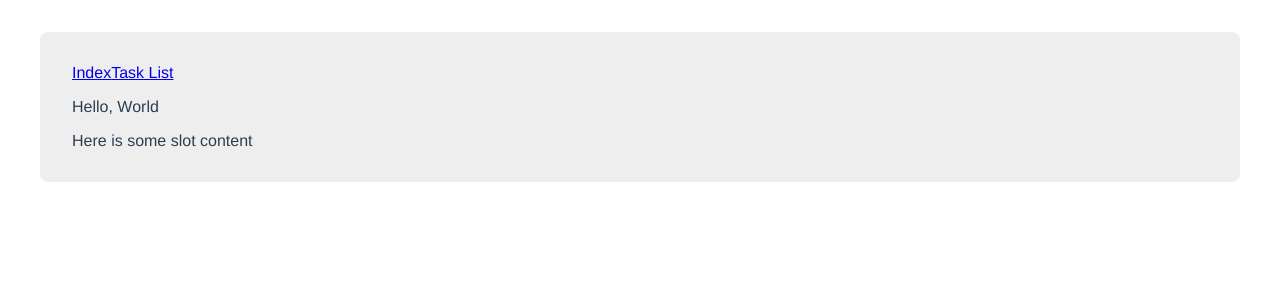
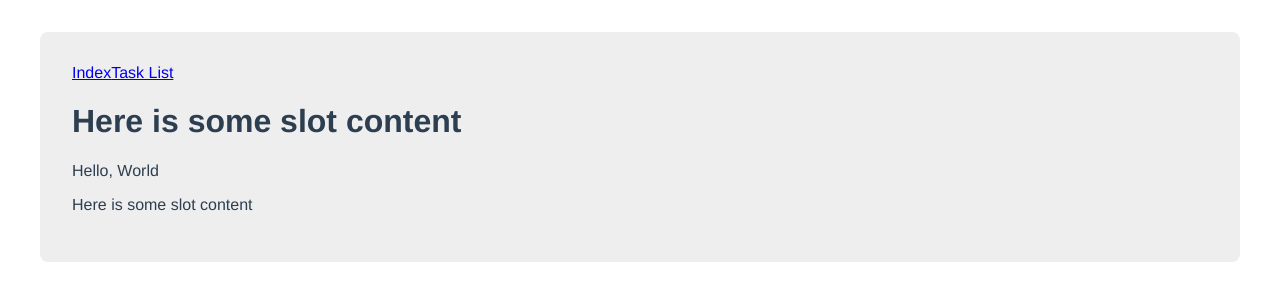
Before and after one commit to tomeightyeight/vue-playground, a Vue app: page / in a window 1280 px wide. Shown: the top 300 px of the page. Built offline with nearby package versions, Linux system fonts and the light colour scheme; what vue-resource would draw is missing.

Commit message:
Use named slots with Hello component

```diff
--- a/src/components/Hello.vue
+++ b/src/components/Hello.vue
@@ -1,9 +1,18 @@
 <template>
   <div>
+    <header>
+      <slot name="header">
+        Here is some fallback content for the slot
+      </slot>
+    </header>
+
     <p>Hello, {{ name }}</p>
-    <slot>
-      Here is some fallback content for the slot
-    </slot>
+
+    <footer>
+      <slot name="footer">
+        Here is some fallback content for the slot
+      </slot>
+    </footer>
   </div>
 </template>
 
--- a/src/views/IndexView.vue
+++ b/src/views/IndexView.vue
@@ -1,5 +1,8 @@
 <template>
-  <hello>Here is some slot content</hello>
+  <hello>
+    <h1 slot="header">Here is some slot content</h1>
+    <p slot="footer">Here is some slot content</p>
+  </hello>
 </template>
 
 <script>
```
